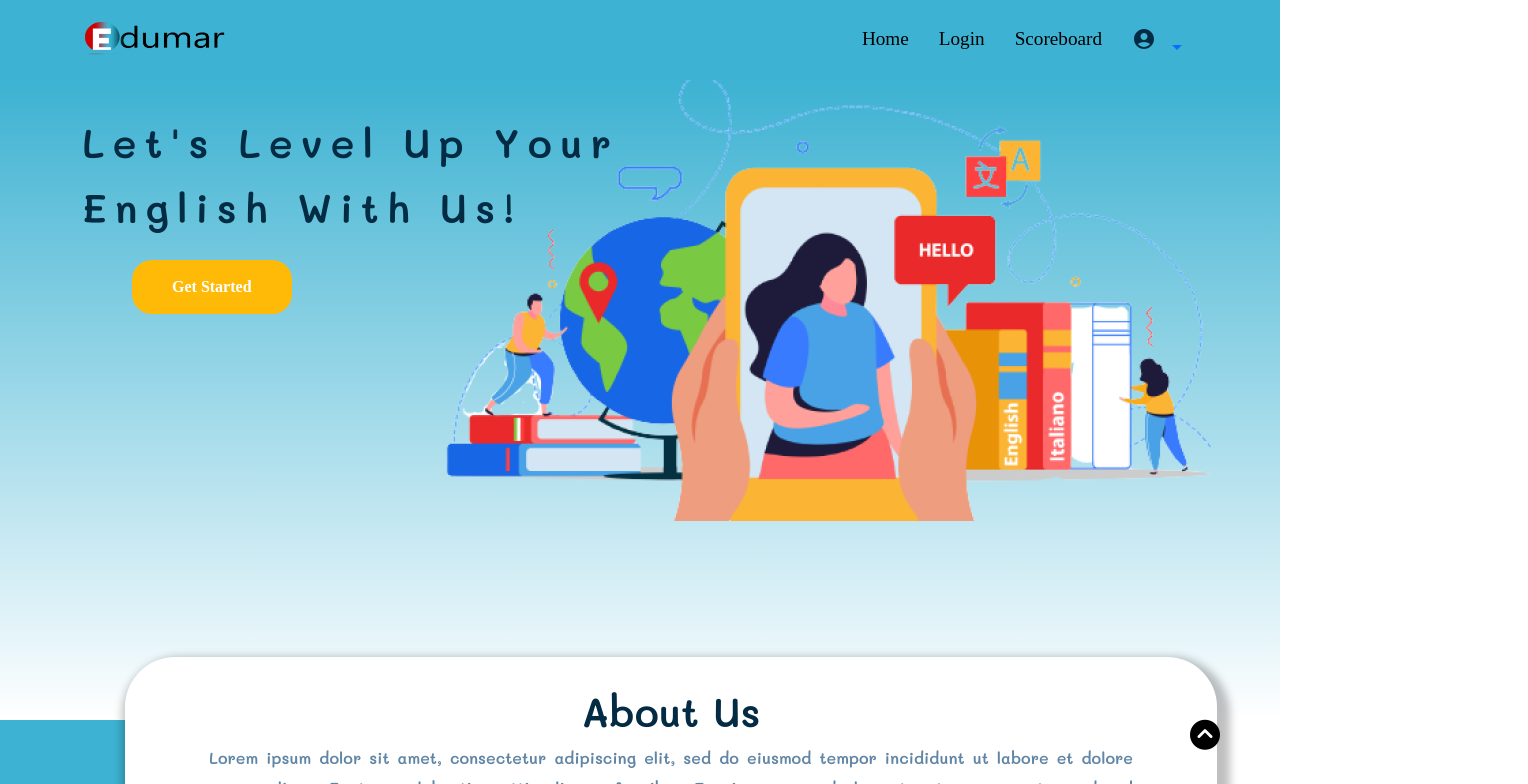
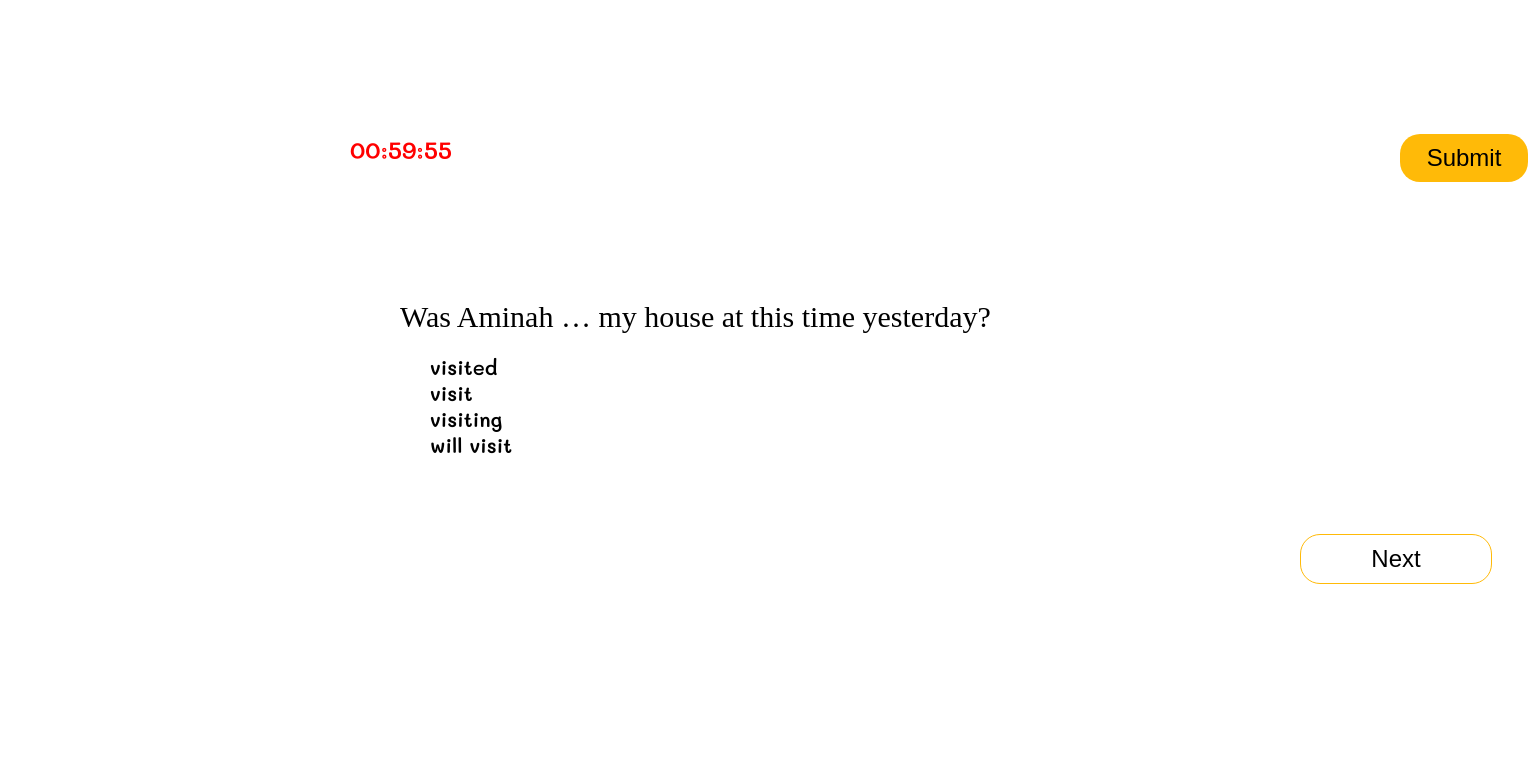
Before and after one commit to rg-km/final-project-engineering-63, a React (Create React App) app in the folder frontend/: page / in a window 1280 px wide. Shown: the top 784 px of the page, 1528 px wide, since content can reach past the window. Built offline with nearby package versions, Linux system fonts and the light colour scheme.

Commit message:
add timer

```diff
--- a/frontend/src/App.js
+++ b/frontend/src/App.js
@@ -1,16 +1,16 @@
 import React from "react"
 import "./App.css"
-import { BrowserRouter as Router, Switch, Route } from "react-router-dom"
-import Footer from "./components/home/Footer"
-import Header from "./components/home/header/Header"
-import HomePages from "./components/pages/HomePages"
-import LoginPages from "./components/pages/LoginPages"
+// import { BrowserRouter as Router, Switch, Route } from "react-router-dom"
+// import Footer from "./components/home/Footer"
+// import Header from "./components/home/header/Header"
+// import HomePages from "./components/pages/HomePages"
+// import LoginPages from "./components/pages/LoginPages"
 import CoursePages from "./components/pages/CoursePages"
 
 const App = () => {
   return (
     <>
-      <Router>
+      {/* <Router>
         <Header />
         <Switch>
           <Route path='/' exact component={HomePages} />
@@ -18,7 +18,8 @@ const App = () => {
           <Route path='/course' exact component={CoursePages} />
         </Switch>
         <Footer />
-      </Router>
+      </Router> */}
+      <CoursePages/>
     </>
   )
 }
--- a/frontend/src/components/course/Course.jsx
+++ b/frontend/src/components/course/Course.jsx
@@ -4,6 +4,36 @@ import { QuestionAnswer } from "./data/Question&answer"
 const Course = () => {
 
 const {id, question, options} = QuestionAnswer[0]
+const interval = useRef(null)
+const [stopwatch, setStopwatch] = useState('00:00:00')
+
+function getTimeRemaining(endtime) {
+    const total = Date.parse(endtime) - Date.parse(new Date());
+    const hours = Math.floor((total % (1000 * 60 * 60 * 24)) / (1000 * 60 * 60));
+    const minutes = Math.floor((total % (1000 * 60 * 60)) / (1000 * 60));
+    const seconds = Math.floor((total % (1000 * 60)) / 1000);
+
+return {
+    total, hours, minutes, seconds
+    };
+}
+
+function startCount(endtime) {
+    let { total, hours, minutes, seconds } = getTimeRemaining(endtime);
+    if(total>=0){
+        setStopwatch ( (hours > 9 ? hours : '0' + hours) + ':' + (minutes > 9 ? minutes : '0' + minutes) + ':' + (seconds > 9 ? seconds : '0' + seconds))
+    }else{
+        clearInterval(interval.current);
+    }
+}
+
+useEffect(() => {
+    const endtime = new Date(Date.parse(new Date()) + 3600 * 1000);
+    interval.current = setInterval(() => startCount(endtime), 1000);
+    return () => clearInterval(interval.current);
+}, []);
+
+
 return (
     <div>
         <div className='course-overlay'>
@@ -13,6 +43,7 @@ return (
                     <div>{item.choice}</div>
                     ))}
             </label>
+        <div className='course-timer'>{stopwatch}</div>
     </div>
     <button type="submit">Submit</button>
     <button type="next">Next</button>
--- a/frontend/src/components/pages/CoursePages.css
+++ b/frontend/src/components/pages/CoursePages.css
@@ -4,34 +4,38 @@
     justify-content: left;
     margin-top: 300px;
     margin-left: 400px;
-    font-size: 20px;
+    font-size: 30px;
     align-self: justify;
     font-family: 'Comfortaa';
     font-style: normal;
 }
 
 .course-choice {
-    justify-items: center;
-
+  position: absolute;
+  margin-top: 20px;
+  margin-left: 430px;
+  font-size: 20px;
+  font-style: bold;
 }
 
 button[type=submit] {
+  position: absolute;
   background-color: #FFBA08;
   color: black;
-    text-decoration: none;
   cursor: pointer;
   border-radius: 20px;
   padding: 10px;
   padding-bottom: 10px;
-    margin-top: 80px;
   font-size: 24px;
   border: none;
   outline: none;
-    width: 20%;
-    margin-left: 20%;
+  width: 10%;
+  margin-top: -200px;
+  margin-left: 1400px;
 }
 
 button[type=next] {
+  position: absolute;
   background-color: white;
   color: black;
   text-decoration: none;
@@ -39,11 +43,19 @@ button[type=next] {
   border-radius: 20px;
   padding: 10px;
   padding-bottom: 10px;
-    margin-top: 80px;
   font-size: 24px;
   border: none;
   outline: none;
-    width: 20%;
-    margin-left: 20%;
+  width: 15%;
+  margin-left: 1300px;
+  margin-top: 200px;
   border: 1px solid #FFBA08;
 }
+
+.course-timer{
+  position: absolute;
+  color: red;
+  font-size: 24px;
+  margin-top: -200px;
+  margin-left: 350px;
+}
```
Lines whose indentation alone changed are shown as unchanged.
